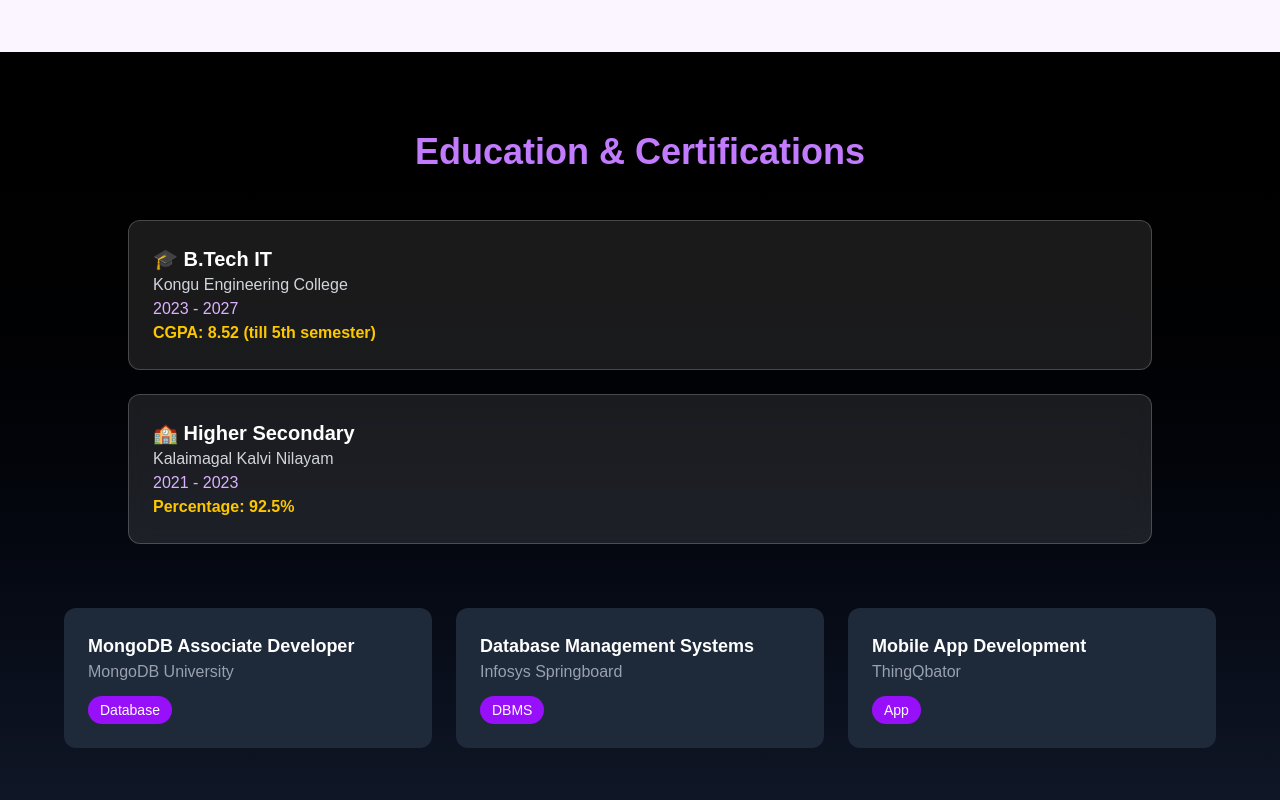
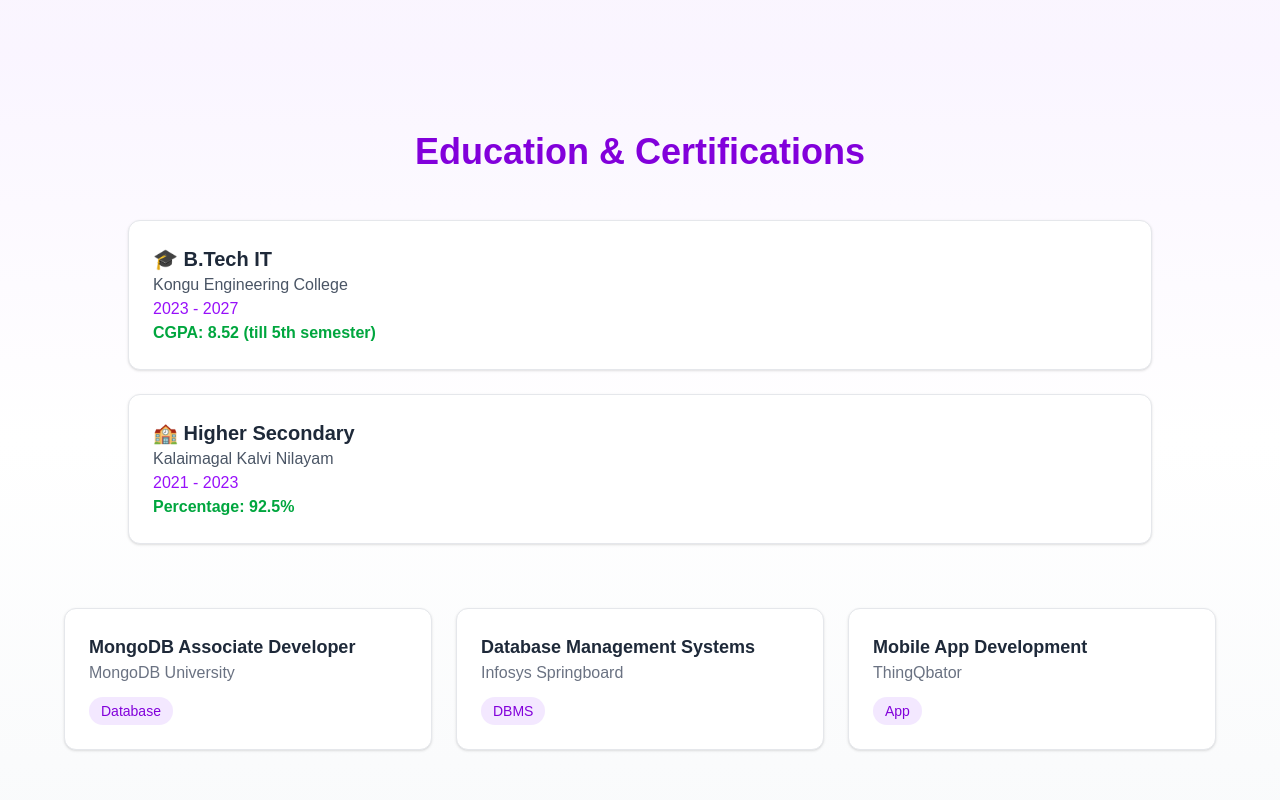
Before and after one commit to Deepika-15B/Deepika-s-Portfolio-Next.js-, a Next.js app: page / in a window 1280 px wide. Shown: the part 1480-2280 px from the top of the page. Built offline with nearby package versions, Linux system fonts and the light colour scheme.

Commit message:
Convert education section to balanced light theme with modern UI

```diff
--- a/app/components/Education.js
+++ b/app/components/Education.js
@@ -1,9 +1,9 @@
 export default function Education() {
   return (
-    <section id="education" className="bg-gradient-to-b from-black to-gray-900 text-white py-20 px-6">
+    <section id="education" className="bg-gradient-to-b from-purple-50 via-white to-gray-50 text-gray-900 py-20 px-6">
 
       {/* Title */}
-      <h2 className="text-4xl font-bold text-center mb-12 text-purple-400">
+      <h2 className="text-4xl font-bold text-center mb-12 text-purple-700">
         Education & Certifications
       </h2>
 
@@ -11,21 +11,21 @@ export default function Education() {
       <div className="max-w-5xl mx-auto mb-16">
 
         {/* Card 1 */}
-        <div className="bg-white/10 backdrop-blur-md p-6 rounded-xl border border-white/20 mb-6">
-          <h3 className="text-xl font-semibold">🎓 B.Tech IT</h3>
-          <p className="text-gray-300">Kongu Engineering College</p>
-          <p className="text-purple-300">2023 - 2027</p>
-          <p className="text-yellow-400 font-semibold">
+        <div className="bg-white p-6 rounded-xl border border-gray-200 shadow-sm hover:shadow-md transition mb-6">
+          <h3 className="text-xl font-semibold text-gray-800">🎓 B.Tech IT</h3>
+          <p className="text-gray-600">Kongu Engineering College</p>
+          <p className="text-purple-600 font-medium">2023 - 2027</p>
+          <p className="text-green-600 font-semibold">
             CGPA: 8.52 (till 5th semester)
           </p>
         </div>
 
         {/* Card 2 */}
-        <div className="bg-white/10 backdrop-blur-md p-6 rounded-xl border border-white/20">
-          <h3 className="text-xl font-semibold">🏫 Higher Secondary</h3>
-          <p className="text-gray-300">Kalaimagal Kalvi Nilayam</p>
-          <p className="text-purple-300">2021 - 2023</p>
-          <p className="text-yellow-400 font-semibold">
+        <div className="bg-white p-6 rounded-xl border border-gray-200 shadow-sm hover:shadow-md transition">
+          <h3 className="text-xl font-semibold text-gray-800">🏫 Higher Secondary</h3>
+          <p className="text-gray-600">Kalaimagal Kalvi Nilayam</p>
+          <p className="text-purple-600 font-medium">2021 - 2023</p>
+          <p className="text-green-600 font-semibold">
             Percentage: 92.5%
           </p>
         </div>
@@ -36,28 +36,28 @@ export default function Education() {
       <div className="max-w-6xl mx-auto grid md:grid-cols-3 gap-6">
 
         {/* Card 1 */}
-        <div className="bg-gray-800 p-6 rounded-xl hover:scale-105 transition">
-          <h3 className="text-lg font-semibold">MongoDB Associate Developer</h3>
-          <p className="text-gray-400">MongoDB University</p>
-          <span className="bg-purple-600 px-3 py-1 text-sm rounded-full mt-3 inline-block">
+        <div className="bg-white p-6 rounded-xl border border-gray-200 shadow-sm hover:shadow-lg hover:-translate-y-1 transition duration-300">
+          <h3 className="text-lg font-semibold text-gray-800">MongoDB Associate Developer</h3>
+          <p className="text-gray-500">MongoDB University</p>
+          <span className="bg-purple-100 text-purple-700 px-3 py-1 text-sm rounded-full mt-3 inline-block">
             Database
           </span>
         </div>
 
         {/* Card 2 */}
-        <div className="bg-gray-800 p-6 rounded-xl hover:scale-105 transition">
-          <h3 className="text-lg font-semibold">Database Management Systems</h3>
-          <p className="text-gray-400">Infosys Springboard</p>
-          <span className="bg-purple-600 px-3 py-1 text-sm rounded-full mt-3 inline-block">
+        <div className="bg-white p-6 rounded-xl border border-gray-200 shadow-sm hover:shadow-lg hover:-translate-y-1 transition duration-300">
+          <h3 className="text-lg font-semibold text-gray-800">Database Management Systems</h3>
+          <p className="text-gray-500">Infosys Springboard</p>
+          <span className="bg-purple-100 text-purple-700 px-3 py-1 text-sm rounded-full mt-3 inline-block">
             DBMS
           </span>
         </div>
 
         {/* Card 3 */}
-        <div className="bg-gray-800 p-6 rounded-xl hover:scale-105 transition">
-          <h3 className="text-lg font-semibold">Mobile App Development</h3>
-          <p className="text-gray-400">ThingQbator</p>
-          <span className="bg-purple-600 px-3 py-1 text-sm rounded-full mt-3 inline-block">
+        <div className="bg-white p-6 rounded-xl border border-gray-200 shadow-sm hover:shadow-lg hover:-translate-y-1 transition duration-300">
+          <h3 className="text-lg font-semibold text-gray-800">Mobile App Development</h3>
+          <p className="text-gray-500">ThingQbator</p>
+          <span className="bg-purple-100 text-purple-700 px-3 py-1 text-sm rounded-full mt-3 inline-block">
             App
           </span>
         </div>
```
